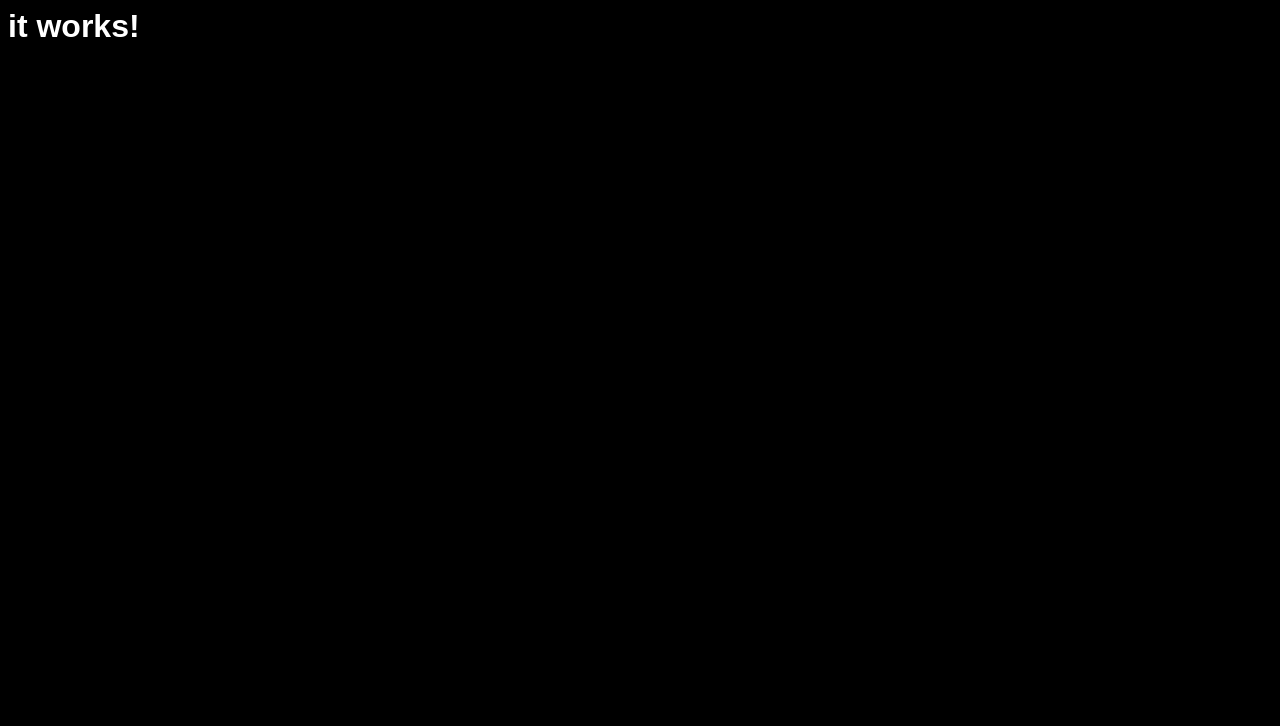
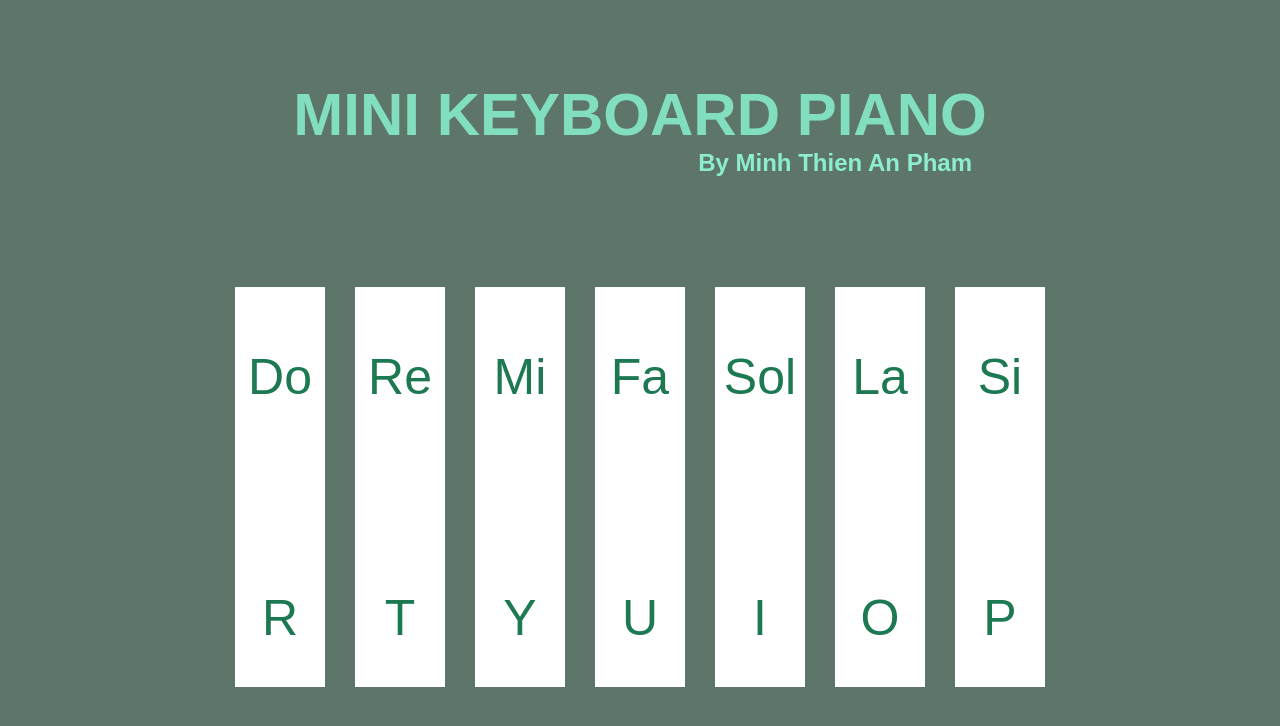
Before and after one commit to anpham09/Shrink, a website: page src/index.html in a window 1280 px wide. Drawn offline with Linux system fonts and the light colour scheme.

Commit message:
completed

```diff
--- a/src/index.html
+++ b/src/index.html
@@ -1,10 +1,104 @@
 <body>
-    <h1>it works!</h1>
+    <h1>MINI KEYBOARD PIANO</h1>
+    <h2>By Minh Thien An Pham</h2>
+    <div class="keys_container">
+        <div id="do" class="keys">
+            <div class="notes">Do</div>
+            <div class="keys_labels">R</div>
+        </div>
+        <div id="re" class="keys">
+            <div class="notes">Re</div>
+            <div class="keys_labels">T</div>
+        </div>
+        <div id="mi" class="keys">
+            <div class="notes">Mi</div>
+            <div class="keys_labels">Y</div>
+        </div>
+        <div id="fa" class="keys">
+            <div class="notes">Fa</div>
+            <div class="keys_labels">U</div>
+        </div>
+        <div id="sol" class="keys">
+            <div class="notes">Sol</div>
+            <div class="keys_labels">I</div>
+        </div>
+        <div id="la" class="keys">
+            <div class="notes">La</div>
+            <div class="keys_labels">O</div>
+        </div>
+        <div id="si" class="keys">
+            <div class="notes">Si</div>
+            <div class="keys_labels">P</div>
+        </div>
+    </div>
+
     <style>
-      body { background: black; color: white; font-family: sans-serif; }
+        body {
+            font-family:fantasy;
+            background-color: rgb(94, 117, 106);
+        }
+        h1{
+            text-align: center;
+            font-size: 60px;
+            margin-top: 80px;
+            color: rgb(129, 222, 191);
+            font-weight: 1000px;
+            margin-bottom: 0;
+        }
+        h2{
+            text-align: right;
+            margin-right: 300px;
+            color: rgb(140, 238, 207);
+            margin-top: 0;
+            margin-bottom: 60px;
+        }
+        .keys{
+            width: 90px;
+            height: 400px;
+            background-color: white;
+        }
+        .keys_container{
+            display: flex;
+            flex-direction: row;
+            gap: 30px;
+            justify-content: center;
+
+            padding-top: 50px;
+        }
+        .keys_labels, .notes{
+            color: rgb(28, 121, 81);
+            font-size: 50px;
+            display: flex;
+            justify-content: center;
+
+            height: 180px;
+        }
+        .keys_labels{
+            align-items: flex-end;
+        }
+        .notes{
+            align-items: center;
+        }
+
     </style>
     <script>
-      const title = document.querySelector("h1");
-      title.onclick = () => (title.textContent = "you clicked it");
+        const sounds = {
+            r: new Audio("../audio/do.wav"),
+            t: new Audio("../audio/re.wav"),
+            y: new Audio("../audio/mi.wav"),
+            u: new Audio("../audio/fa.wav"),
+            i: new Audio("../audio/sol.wav"),
+            o: new Audio("../audio/la.wav"),
+            p: new Audio("../audio/si.mp3")
+        };
+
+        document.addEventListener("keydown", (event) => {
+            const sound = sounds[event.key.toLowerCase()];
+
+            if (sound){
+                sound.currentTime = 0;
+                sound.play();
+            }
+        });
     </script>
 </body>
```
Also changed, not shown: README.md (added), dist/index.html, dist/uri.txt, 7 other files.
